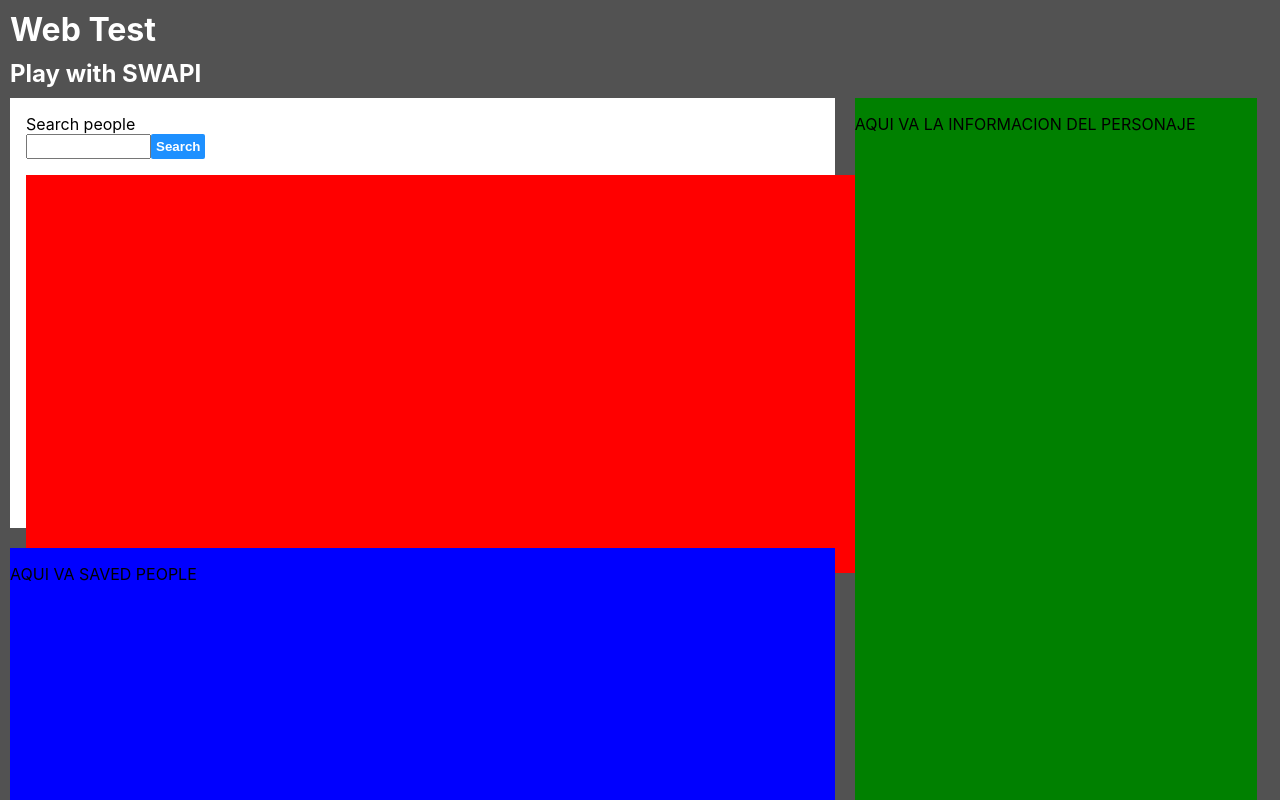
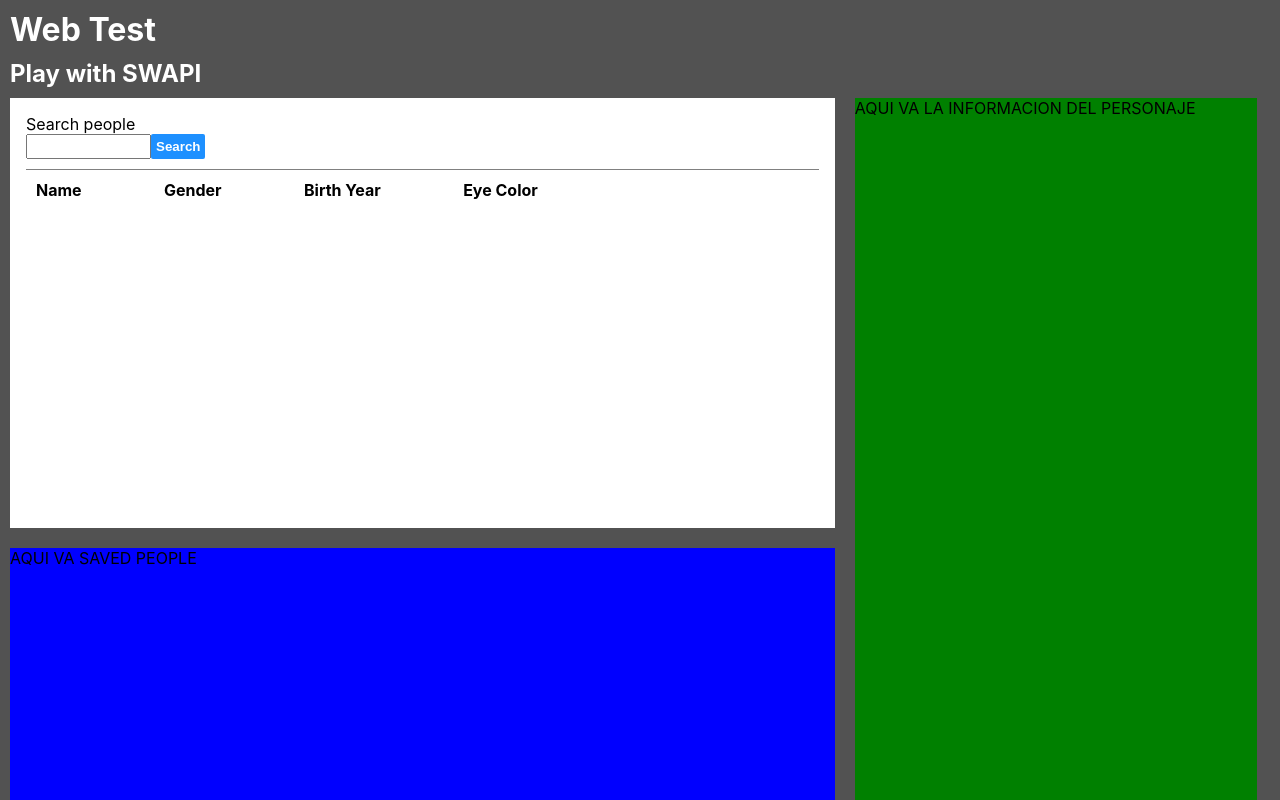
Before and after one commit to enricvelasco/first-react-project, a React (Vite) app: page / in a window 1280 px wide. Built offline with nearby package versions, Linux system fonts and the light colour scheme.

Commit message:
list-header

```diff
--- a/src/components/containers/containers.css
+++ b/src/components/containers/containers.css
@@ -18,6 +18,8 @@
     margin: 10px;
     background-color: #ffffff;
     grid-area: first;
+    display: flex;
+    flex-direction: column;
 }
 
 .second-container {
--- a/src/components/containers/table/index.jsx
+++ b/src/components/containers/table/index.jsx
@@ -23,10 +23,17 @@ function Table (){
             <div>Search people</div>
             <Buscador onSearch={(param)=>onBusqueda(param)}/>
             <ul className={'list'}>
+                <div className={'list-header'}>
+                    <p>Name</p>
+                    <p>Gender</p>
+                    <p>Birth Year</p>
+                    <p>Eye Color</p>
+                    <p></p>
+                </div>
                 {list.map((item, key)=>{
                     console.log(item);
                     return(
-                        <li key={key}>{item.name}</li>
+                        <li className={'item'} key={key}>{item.name}</li>
                     )
                 })}
             </ul>
--- a/src/components/containers/table/styles.css
+++ b/src/components/containers/table/styles.css
@@ -1,5 +1,30 @@
+.list-header{
+    display: flex;
+    justify-content: space-between;
+    align-items: center;
+    font-weight: bold;
+    width: 80%;
+}
+
+.list-header p{
+    margin-right: 30px;
+    padding: 10px;
+}
+
 .list{
-    width: 100%;
     height: 100%;
-    background-color: red;
+    background-color: white;
+    list-style: none;
+    border-top: 1px solid grey;
+    margin:  10px 0px 0px 0px;
+    padding: 0px;
+    font-size: 1em;
 }
+
+.item:nth-child(odd){
+    background-color: rgb(211, 211, 211);
+}
+
+.item{
+    padding: 5px;
+}
--- a/src/index.css
+++ b/src/index.css
@@ -1,3 +1,8 @@
+*{
+  padding: 0px;
+  margin: 0px
+}
+
 body {
   margin: 0;
   font-family: -apple-system, BlinkMacSystemFont, 'Segoe UI', 'Roboto', 'Oxygen',
@@ -5,6 +10,7 @@ body {
     sans-serif;
   -webkit-font-smoothing: antialiased;
   -moz-osx-font-smoothing: grayscale;
+  box-sizing: border-box;
 }
 
 code {
```
